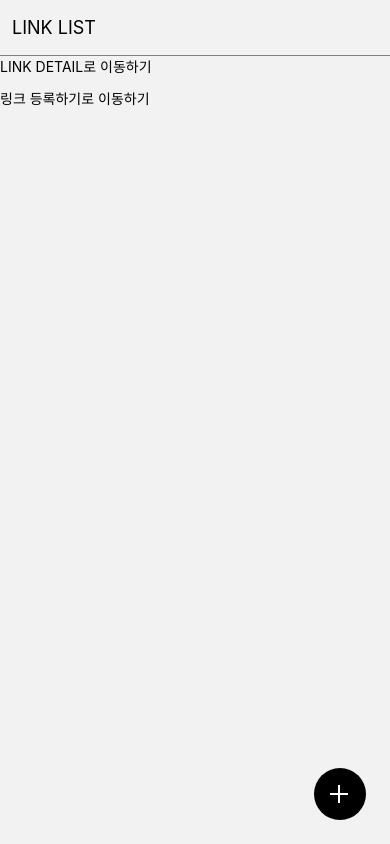
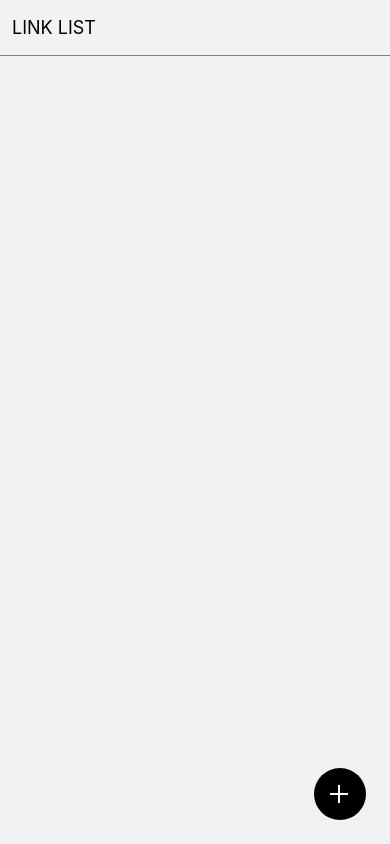
Before and after one commit to tuz22/web-scrapper, a React Native app: screen /LinkList in a window 390 px wide. Built offline with nearby package versions, Linux system fonts and the light colour scheme.

Commit message:
링크 등록, recoil

```diff
--- a/App.js
+++ b/App.js
@@ -1,13 +1,16 @@
 import { NavigationContainer } from '@react-navigation/native';
 import { SafeAreaProvider } from 'react-native-safe-area-context';
+import { RecoilRoot } from 'recoil';
 import { Rootnavigation } from './src/navigations/RootNavigation';
 
 export default function App() {
   return (
     <SafeAreaProvider>
-      <NavigationContainer>
-        <Rootnavigation />
-      </NavigationContainer>
+      <RecoilRoot>
+        <NavigationContainer>
+          <Rootnavigation />
+        </NavigationContainer>
+      </RecoilRoot>
     </SafeAreaProvider>
   );
 }
--- a/package.json
+++ b/package.json
@@ -9,6 +9,7 @@
     "web": "expo start --web"
   },
   "dependencies": {
+    "@react-native-async-storage/async-storage": "1.18.1",
     "@react-navigation/native": "6.1.6",
     "@react-navigation/native-stack": "6.9.12",
     "expo": "~48.0.9",
@@ -16,7 +17,9 @@
     "react": "18.2.0",
     "react-native": "0.71.4",
     "react-native-safe-area-context": "4.5.0",
-    "react-native-screens": "~3.20.0"
+    "react-native-screens": "~3.20.0",
+    "recoil": "0.7.7",
+    "react-native-webview": "11.26.0"
   },
   "devDependencies": {
     "@babel/core": "^7.20.0"
--- a/src/screens/AddLinkScreen.js
+++ b/src/screens/AddLinkScreen.js
@@ -7,15 +7,37 @@ import { Typography } from "../components/Typography";
 import { Button } from "../components/Button";
 import { useSafeAreaInsets } from "react-native-safe-area-context";
 import { Spacer } from "../components/Spacer";
+import { useSetRecoilState } from "recoil";
+import { atomLinkList } from "../states/atomLinkList";
 
 export const AddLinkScreen = () => {
   const navigation = useNavigation();
   const safeAreaInset = useSafeAreaInsets();
+  const updateList = useSetRecoilState(atomLinkList); // atom 가져다 쓰려면 선언해주기
 
   const [url, setUrl] = useState('');
 
   const onPressClose = useCallback(() => {
     navigation.goBack();
+  }, [])
+
+  const onPressSave = useCallback(() => {
+    console.log('저장버튼 클릭')
+    console.log(url)
+    if (url === '') return; // 입력한 url이 공백이면 동작x
+    updateList((prevState) => {
+      const list = [{
+        title: '',
+        image: '',
+        link: url,
+        createdAt: new Date().toISOString(),
+      }]
+
+      return {
+        list: list.concat(prevState.list)
+      }
+    })
+    setUrl('');
   }, [])
 
   return (
@@ -28,12 +50,12 @@ export const AddLinkScreen = () => {
       </Header>
       <View style={{ flex: 1, alignItems: 'center', justifyContent: 'center', paddingHorizontal: 24 }}>
         <SingleLineInput
-          value={url}
+          // value={url}
           onChangeText={setUrl}
           placeholder='https://example.com'
         />
       </View>
-      <Button>
+      <Button onPress={onPressSave}>
         <View style={{ backgroundColor: url === '' ? 'gray' : 'black'}}>
           <View style={{ height: 52, alignItems: 'center', justifyContent: 'center'}}>
             <Typography color='white' fontSize={18}>저장하기</Typography>
--- a/src/screens/LinkListScreen.js
+++ b/src/screens/LinkListScreen.js
@@ -1,20 +1,23 @@
 import { useNavigation } from "@react-navigation/native";
 import React, { useCallback } from "react";
 import { useSafeAreaInsets } from "react-native-safe-area-context";
-import { View } from "react-native";
+import { FlatList, View } from "react-native";
 import { Button } from "../components/Button";
 import { Header } from "../components/Header/Header";
 import { Typography } from "../components/Typography";
 import { Spacer } from "../components/Spacer";
 import { Icon } from "../components/Icons";
+import { useRecoilValue } from "recoil";
+import { atomLinkList } from "../states/atomLinkList";
 
 export const LinkListScreen = () => {
 
   const navigation = useNavigation();
   const safeAreaInset = useSafeAreaInsets();
+  const data = useRecoilValue(atomLinkList);
 
-  const onPressButton = useCallback(() => {
-    navigation.navigate('LinkDetail')
+  const onPressListItem = useCallback((item) => {
+    navigation.navigate('LinkDetail', {item})
   }, [])
 
   const onPressAddButton = useCallback(() => {
@@ -22,22 +25,31 @@ export const LinkListScreen = () => {
   }, [])
 
   return (
-    <View style={{ flex: 1 }}>
+    <View style={{flex:1}}>
       <Header>
         <Header.Group>
           <Header.Title title='LINK LIST' />
         </Header.Group>
       </Header>
 
-      <View style={{ flex: 1}}>
-        <Button onPress={onPressButton}>
-          <Typography>LINK DETAIL로 이동하기</Typography>
-        </Button>
-        <Spacer space={12} />
-        <Button onPress={onPressAddButton}>
-          <Typography>링크 등록하기로 이동하기</Typography>
-        </Button>
-      </View>
+      <FlatList
+        style={{flex:1, }}
+        data={data.list}
+        renderItem={({item})=>(
+          <Button onPress={()=> onPressListItem(item)} paddingHorizontal={24} paddingVertical={24}>
+              <View style={{}}>
+                <Typography fontSize={20}>
+                  {item.link}
+                </Typography>
+                <Spacer space={4}/>
+                <Typography fontSize={16} color='gray'>
+                  {`${item.title !== '' ?  item.title.slice(0, 20) + ' | ' :''}`}{new Date(item.createdAt).toLocaleString()}
+                </Typography>
+              </View>
+          </Button>
+        )}
+      />
+
       <View style={{ position: 'absolute', right: 24, bottom: 24 + safeAreaInset.bottom }}>
         <Button onPress={onPressAddButton}>
           <View style={{ width: 52, height: 52, borderRadius: 26, alignItems: 'center', justifyContent: 'center', backgroundColor: 'black' }}>
--- /dev/null
+++ b/src/states/atomLinkList.js
@@ -0,0 +1,8 @@
+import { atom } from "recoil";
+
+export const atomLinkList = atom({
+  key: 'MAIN/LINK_LIST',
+  default: {
+    list: [],
+  }
+})
```
Also changed, not shown: 1 other file (tests, documents, lock files or other folders).
